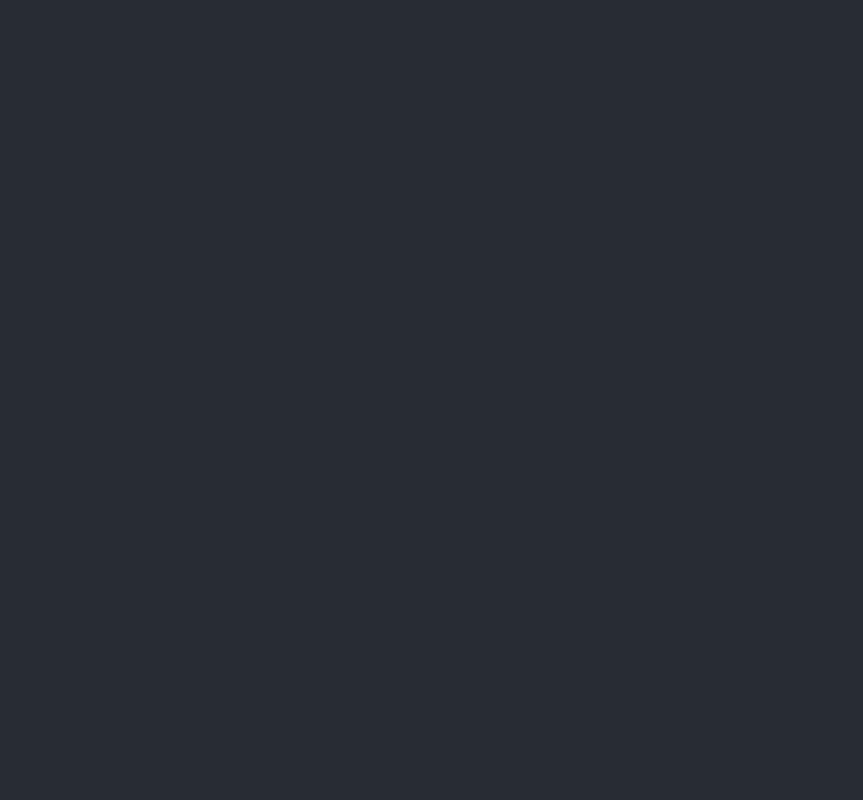
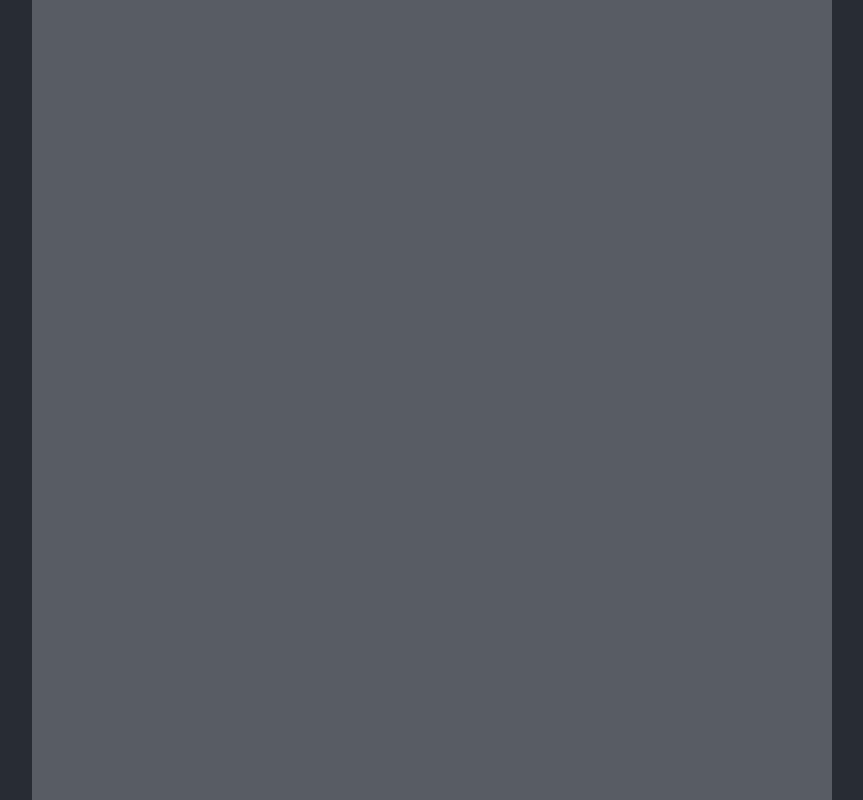
Before and after one commit to mankal111/LinguaBoa, a React (Create React App) app: page / in a window 1280 px wide. Shown: the whole page, without its empty margins (208-1071 px from the left). Built offline with nearby package versions, Linux system fonts and the light colour scheme.

Commit message:
fixed height in board

```diff
--- a/src/components/Board.css
+++ b/src/components/Board.css
@@ -1,7 +1,7 @@
 .board {
     background-color: #585c64;
     width: 100vmin;
-    height: 100%;
+    height: 100vmin;
     display: grid;
     grid-template-rows: repeat(21, 1fr);
     grid-template-columns: repeat(21, 1fr);
```
